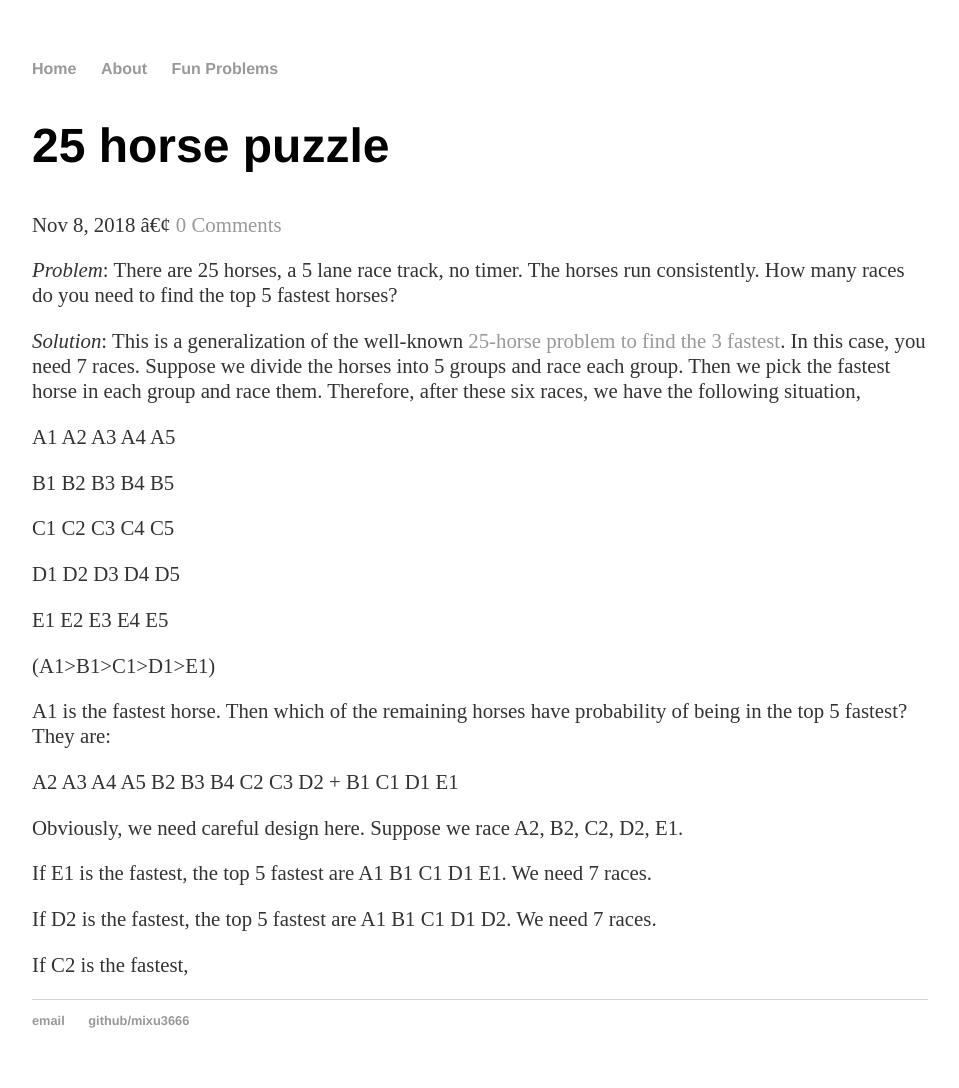
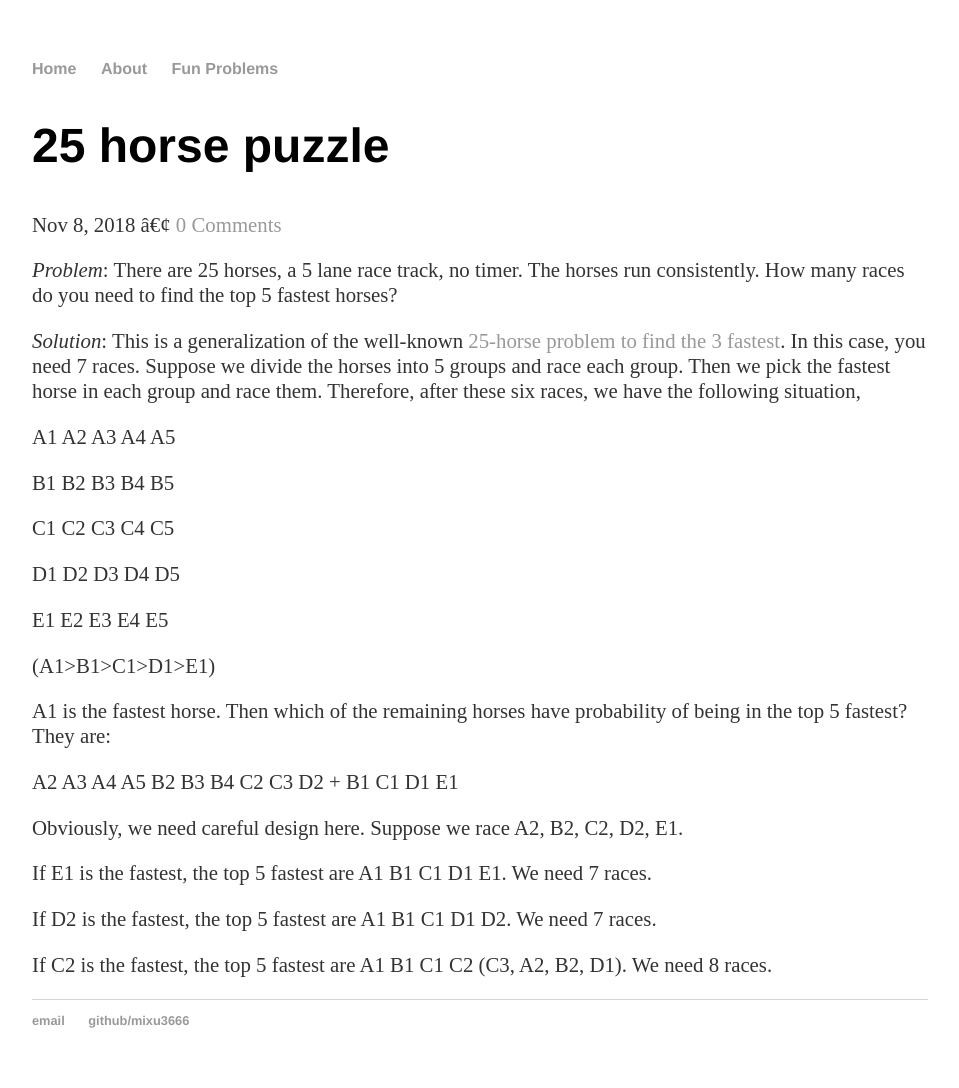
Before and after one commit to mixu3666/mixu3666.github.io, a Jekyll site: the page built from _posts/2018-11-08-25-horse-puzzle.md, in a window 1280 px wide. Shown: the whole page, without its empty margins (160-1119 px from the left). Built offline with Jekyll 4.4.1, drawn with Linux system fonts in a browser that asks for light colours; a script that is not in the unit is left out; comment, search, counter and statistics services are not loaded.

Commit message:
Update 2018-11-08-25-horse-puzzle.md

```diff
--- a/_posts/2018-11-08-25-horse-puzzle.md
+++ b/_posts/2018-11-08-25-horse-puzzle.md
@@ -32,4 +32,4 @@ If E1 is the fastest, the top 5 fastest are A1 B1 C1 D1 E1. We need 7 races.
 
 If D2 is the fastest, the top 5 fastest are A1 B1 C1 D1 D2. We need 7 races.
 
-If C2 is the fastest,
+If C2 is the fastest, the top 5 fastest are A1 B1 C1 C2 (C3, A2, B2, D1). We need 8 races.
```
